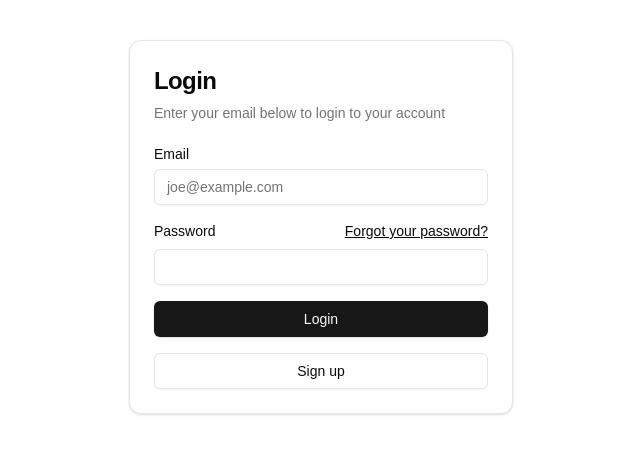
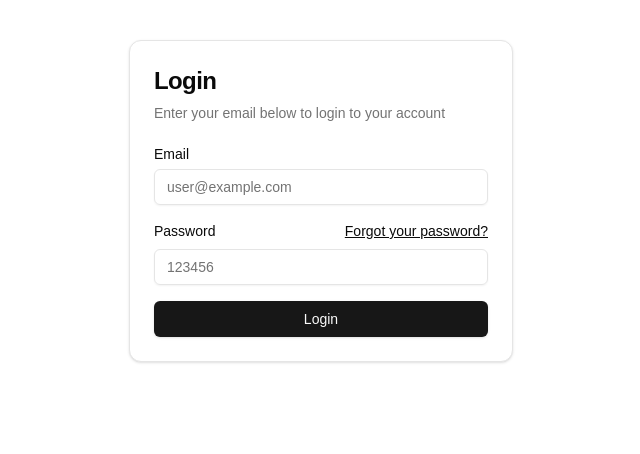
Before and after one commit to joe-morel/chatbot-translation, a Next.js app: page /login in a window 1280 px wide. Shown: the top 454 px of the page, without its empty margins (319-959 px from the left). Built offline with nearby package versions, Linux system fonts and the light colour scheme.

Commit message:
another change

```diff
--- a/src/app/login/page.tsx
+++ b/src/app/login/page.tsx
@@ -10,7 +10,7 @@ import {
 } from "@/components/ui/card";
 import { Input } from "@/components/ui/input";
 import { Label } from "@/components/ui/label";
-import { login, signup } from "./actions";
+import { login } from "./actions";
 
 // export const description =
 //   "A login form with email and password. There's an option to login with Google and a link to sign up if you don't have an account.";
@@ -33,7 +33,7 @@ export default function LoginForm() {
               name="email"
               type="email"
               required
-              placeholder="joe@example.com"
+              placeholder="user@example.com"
             />
           </div>
           <div className="grid gap-2">
@@ -43,14 +43,14 @@ export default function LoginForm() {
                 Forgot your password?
               </Link>
             </div>
-            <Input id="password" name="password" type="password" required />
+            <Input id="password" name="password" type="password" placeholder="123456" required />
           </div>
           <Button type="submit" className="w-full" formAction={login}>
             Login
           </Button>
-          <Button variant="outline" className="w-full" formAction={signup}>
+          {/* <Button variant="outline" className="w-full" formAction={signup}>
             Sign up
-          </Button>
+          </Button> */}
         </form>
       </CardContent>
     </Card>
```
